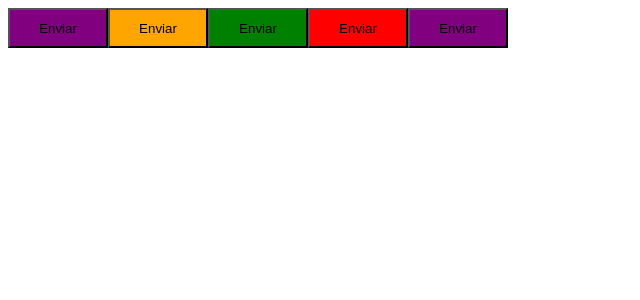
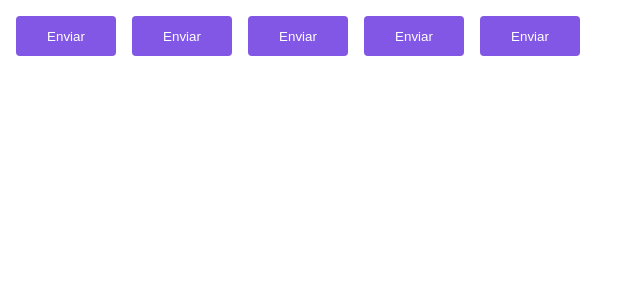
Before and after one commit to Giovani-O/02-react-timer, a React (Vite) app: page / in a window 1280 px wide. Shown: the top 300 px of the page, without its empty margins (0-640 px from the left). Built offline with nearby package versions, Linux system fonts and the light colour scheme.

Commit message:
feat: Criação e aplicação de temas

```diff
--- a/src/components/Button.styles.ts
+++ b/src/components/Button.styles.ts
@@ -1,11 +1,13 @@
 import styled, { css } from "styled-components";
 
-export type ButtonVariant = 'primary' | 'secondary' | 'danger' | 'success';
+export type ButtonVariant = 'primary' | 'secondary' | 'danger' | 'success'; // tipos de variantes
 
+// Interface
 interface ButtonContainerProps {
   variant: ButtonVariant;
 }
 
+// Objeto com as variantes
 const buttonVariants = {
   primary: 'purple',
   secondary: 'orange',
@@ -13,14 +15,21 @@ const buttonVariants = {
   success: 'green',
 }
 
+// Exporta o styled component interpolando a property para definir a cor
 export const ButtonContainer = styled.button<ButtonContainerProps>`
   width: 100px;
   height: 40px;
 
-  ${props => {
+  background-color: ${props => props.theme.primary};
+  color: ${props => props.theme.white};
+  border-radius: 4px;
+  border: 0;
+  margin: 8px;
+
+  /* ${props => {
       return css`
         background-color: ${buttonVariants[props.variant]}
       `
     }
-  }
+  } */
 `
--- /dev/null
+++ b/src/styles/themes/default.ts
@@ -0,0 +1,6 @@
+// Arquivo de tema
+export const defaultTheme = {
+  white: '#fff',
+  primary: '#8257e6',
+  secondary: 'orange',
+}
```
Also changed, not shown: src/App.tsx (+5 -2 lines).
